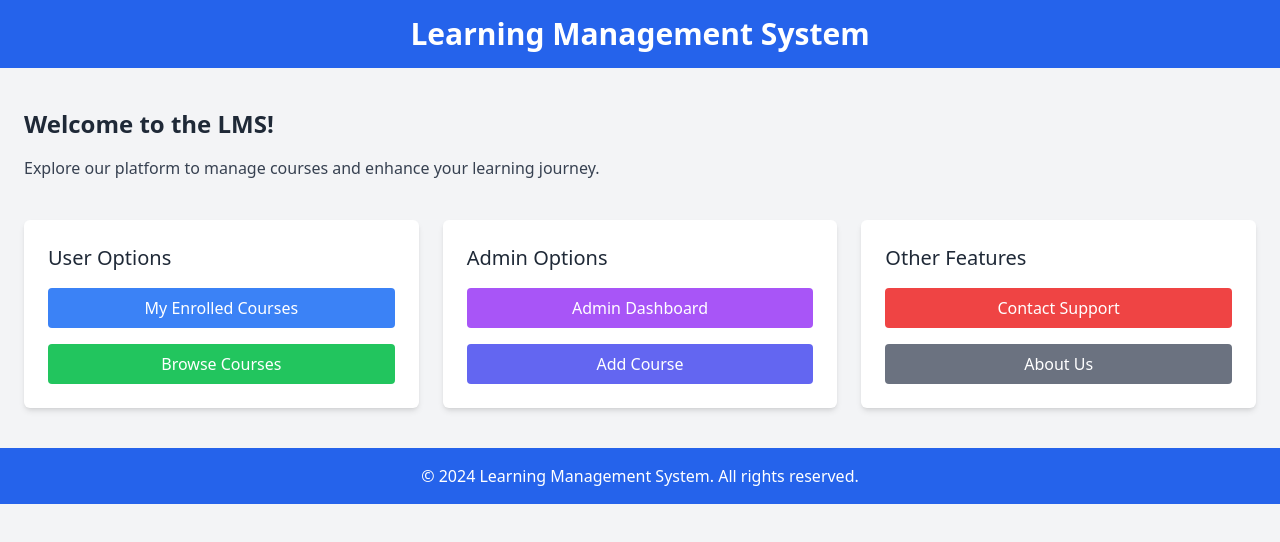
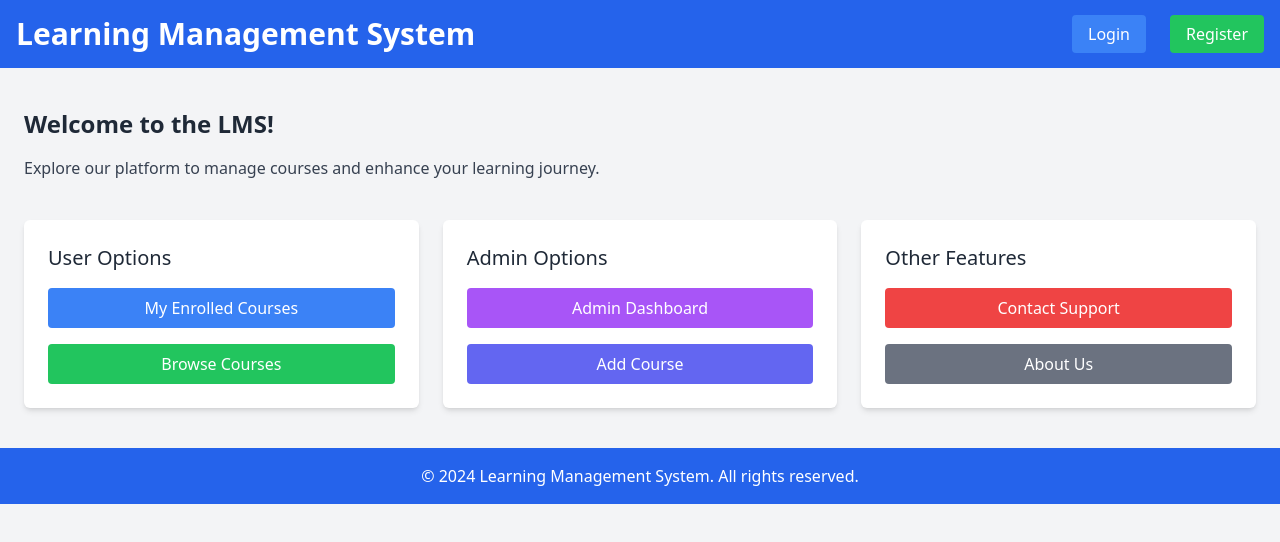
Before and after one commit to satyamJha002/Learning-Management-System, a Next.js app in the folder frontend/: page / in a window 1280 px wide. Shown: the top 542 px of the page. Built offline with nearby package versions, Linux system fonts and the light colour scheme.

Commit message:
modification in both files

```diff
--- a/frontend/src/app/page.tsx
+++ b/frontend/src/app/page.tsx
@@ -1,11 +1,68 @@
-export default function Home() {
+"use client";
+
+import React, { useState, useEffect } from "react";
+import Link from "next/link";
+
+const App = () => {
+  const [username, setUsername] = useState("");
+  const [isAuthenticated, setIsAuthenticated] = useState(false);
+
+  // Check if the user is authenticated by looking for a valid JWT token in localStorage
+  useEffect(() => {
+    const storedToken = localStorage.getItem("token");
+    const storedUsername = localStorage.getItem("username");
+
+    if (storedToken && storedUsername) {
+      setIsAuthenticated(true);
+      setUsername(storedUsername);
+    }
+  }, []);
+
+  // Handle logout by clearing localStorage and resetting the state
+  const handleLogout = () => {
+    localStorage.removeItem("token");
+    localStorage.removeItem("username");
+    setIsAuthenticated(false);
+    setUsername("");
+  };
+
   return (
     <div className="min-h-screen bg-gray-100 text-gray-800">
-      {/* Header Section */}
+      {/* Header Section with Navbar */}
       <header className="bg-blue-600 text-white p-4">
-        <h1 className="text-3xl font-bold text-center">
-          Learning Management System
-        </h1>
+        <div className="flex justify-between items-center">
+          <h1 className="text-3xl font-bold">Learning Management System</h1>
+
+          {/* Navbar with dynamic content based on authentication */}
+          <div className="space-x-6">
+            {isAuthenticated ? (
+              <>
+                <span>Welcome, {username}</span>
+                <button
+                  onClick={handleLogout}
+                  className="text-white bg-red-500 px-4 py-2 rounded hover:bg-red-600"
+                >
+                  Logout
+                </button>
+              </>
+            ) : (
+              <>
+                <Link
+                  href="/login"
+                  className="text-white bg-blue-500 px-4 py-2 rounded hover:bg-blue-600"
+                >
+                  Login
+                </Link>
+                <Link
+                  href="/register"
+                  className="text-white bg-green-500 px-4 py-2 rounded hover:bg-green-600"
+                >
+                  Register
+                </Link>
+              </>
+            )}
+          </div>
+        </div>
       </header>
 
       {/* Main Content */}
@@ -85,4 +142,6 @@ export default function Home() {
       </footer>
     </div>
   );
-}
+};
+
+export default App;
--- a/frontend/src/components/CourseCatalog.tsx
+++ b/frontend/src/components/CourseCatalog.tsx
@@ -55,16 +55,11 @@ const CourseCatalog = () => {
     <div className="container mx-auto p-6">
       <div className="flex justify-between items-center mb-8">
         <h1 className="text-3xl font-bold">Course Catalog</h1>
-        <button
-          onClick={() => {
-            localStorage.removeItem("token");
-            localStorage.removeItem("role");
-            router.push("/login");
-          }}
-          className="bg-red-500 text-white px-4 py-2 rounded-lg hover:bg-red-600 transition-colors"
-        >
-          Logout
-        </button>
+        <Link href="/">
+          <button className="bg-red-500 text-white px-4 py-2 rounded-lg hover:bg-red-600 transition-colors">
+            Go Back
+          </button>
+        </Link>
       </div>
 
       <div className="grid grid-cols-1 md:grid-cols-2 lg:grid-cols-3 gap-6">
--- a/frontend/src/components/forms/Dashboard.tsx
+++ b/frontend/src/components/forms/Dashboard.tsx
@@ -32,6 +32,7 @@ const Dashboard = () => {
       setError(
         "You do not have access to this page. Please log in as an admin."
       );
+
       return;
     }
     const getCourses = async () => {
@@ -75,6 +76,12 @@ const Dashboard = () => {
         >
           Log Out
         </button>
+
+        <Link href="/">
+          <button className="mt-4 bg-red-500 text-white py-2 px-4 rounded">
+            Home
+          </button>
+        </Link>
       </div>
     );
   }
@@ -129,12 +136,11 @@ const Dashboard = () => {
             Add New Course
           </button>
         </Link>
-        <button
-          onClick={handleLogout}
-          className="bg-red-500 text-white px-4 py-2 rounded mb-4 inline-block"
-        >
-          Log Out
-        </button>
+        <Link href="/">
+          <button className="bg-red-500 text-white px-4 py-2 rounded mb-4 inline-block">
+            Go Back
+          </button>
+        </Link>
       </div>
 
       <table className="min-w-full bg-white border border-gray-300 rounded-lg mb-6">
--- a/frontend/src/components/forms/LoginForm.tsx
+++ b/frontend/src/components/forms/LoginForm.tsx
@@ -55,6 +55,7 @@ export function LoginForm() {
 
       localStorage.setItem("token", data.token);
       localStorage.setItem("role", data.user.role);
+      localStorage.setItem("username", data.user.username);
       setError(null);
 
       if (role !== "admin") {
```
Also changed, not shown: 2 other files (tests, documents, lock files or other folders).
